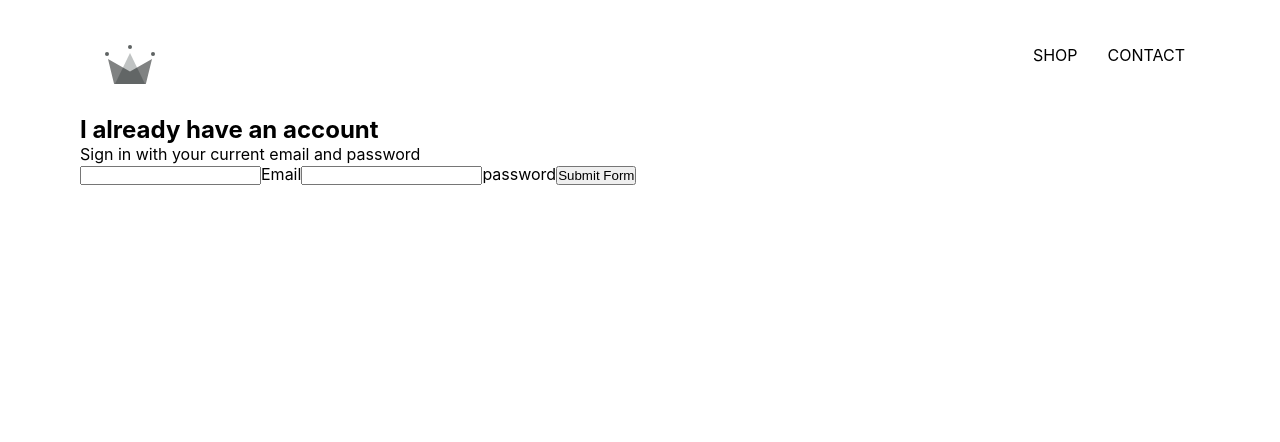
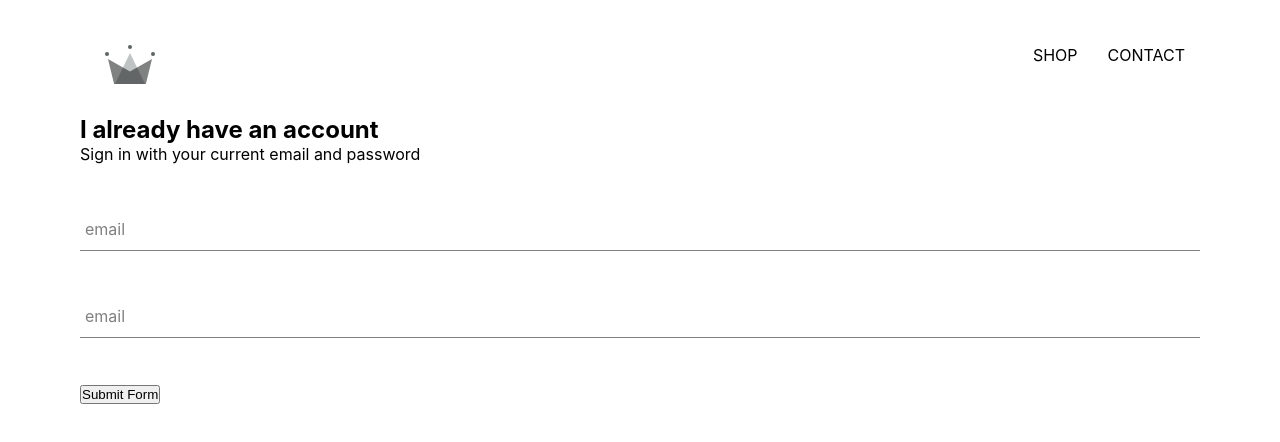
Before and after one commit to Yonarp/Reactpractice-ecommerce, a React (Create React App) app: page /signin in a window 1280 px wide. Shown: the top 442 px of the page. Built offline with nearby package versions, Linux system fonts and the light colour scheme.

Commit message:
added forminput component and styles.scss for it

```diff
--- /dev/null
+++ b/src/Components/form-input/form-input.styles.scss
@@ -0,0 +1,54 @@
+$sub-color: grey;
+$main-color: black;
+
+@mixin shrinkLabel {
+  top: -14px;
+  font-size: 12px;
+  color: $main-color;
+}
+
+.group {
+  position: relative;
+  margin: 45px 0;
+
+  .form-input {
+    background: none;
+    background-color: white;
+    color: $sub-color;
+    font-size: 18px;
+    padding: 10px 10px 10px 5px;
+    display: block;
+    width: 100%;
+    border: none;
+    border-radius: 0;
+    border-bottom: 1px solid $sub-color;
+    margin: 25px 0;
+
+    &:focus {
+      outline: none;
+    }
+
+    &:focus ~ .form-input-label {
+      @include shrinkLabel();
+    }
+  }
+
+  input[type='password'] {
+    letter-spacing: 0.3em;
+  }
+
+  .form-input-label {
+    color: $sub-color;
+    font-size: 16px;
+    font-weight: normal;
+    position: absolute;
+    pointer-events: none;
+    left: 5px;
+    top: 10px;
+    transition: 300ms ease all;
+
+    &.shrink {
+      @include shrinkLabel();
+    }
+  }
+}
--- /dev/null
+++ b/src/Components/form-input/form.input.component.jsx
@@ -0,0 +1,18 @@
+import React from 'react';
+
+import './form-input.styles.scss';
+
+
+const FormInput = ({handleChange , label , ...otherProps}) => (
+    <div className="group">
+        <input className='form-input' onChange={handleChange} {...otherProps} />
+        {
+            label ?
+            (<label className = {`${otherProps.value.length ? 'shrink': ''} form-input-label`}>
+                {label}
+            </label>): null
+        }
+    </div>
+);
+
+export default FormInput;
--- a/src/Components/sign-in/sign-in.component.jsx
+++ b/src/Components/sign-in/sign-in.component.jsx
@@ -1,4 +1,5 @@
 import React from 'react';
+import FormInput from '../form-input/form.input.component';
 
 import './sing-in.styles.scss';
 
@@ -35,10 +36,10 @@
                 <span>Sign in with your current email and password</span>
 
                 <form onSubmit= {this.handleSubmit}>
-                    <input type="email" name='email' onChange={this.handleChange} value={this.state.email} required  />
-                    <label>Email</label>
-                    <input type="password" name='password' onChange={this.handleChange} value={this.state.password} required   />
-                    <label>password</label>
+                    <FormInput type="email" name='email' handleChange={this.handleChange} value={this.state.email} required  label= 'email'/>
+
+                    <FormInput type="password" name='password' handleChange={this.handleChange} value={this.state.password} required label= 'email' />
+
                     <input type="submit" value='Submit Form'/>
                 </form>
             </div>
```
